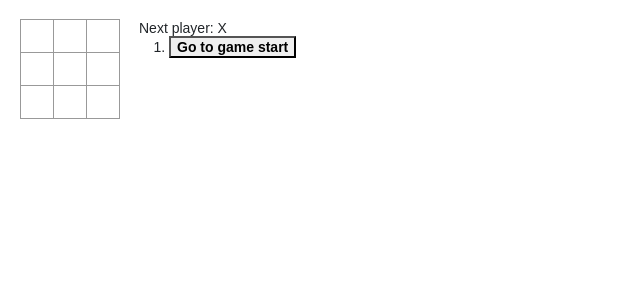
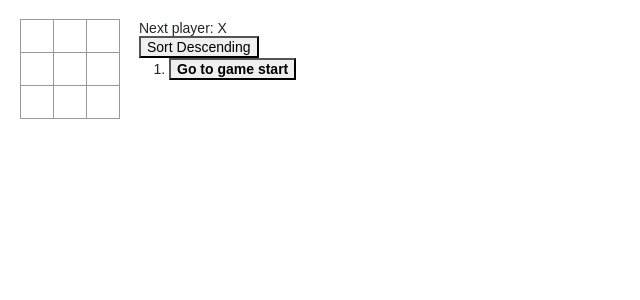
Before and after one commit to IoanaCosmina/tic-tac-toe-game, a React (Vite) app: page / in a window 1280 px wide. Shown: the top 300 px of the page, without its empty margins (0-640 px from the left). Built offline with nearby package versions, Linux system fonts and the light colour scheme.

Commit message:
Add a toggle button that lets you sort the moves in either ascending or descending order.

```diff
--- a/src/index.js
+++ b/src/index.js
@@ -52,7 +52,8 @@ class Game extends React.Component {
                 squares: Array(9).fill(null)
             }],
             xIsNext: true,
-            stepNumber: 0
+            stepNumber: 0,
+            isOrderAsc: true
         };
     }
 
@@ -86,12 +87,18 @@ class Game extends React.Component {
         })
     }
 
+    handleToggleOrder() {
+        this.setState({
+            isOrderAsc: !this.state.isOrderAsc
+        })
+    }
+
     render() {
         const history = this.state.history;
         const current = history[this.state.stepNumber];
         const winner = calculateWinner(current.squares);
 
-        const moves = history.map((step, move) => {
+        let moves = history.map((step, move) => {
             const latestMove = step.lastestMove;
             const row = Math.floor(latestMove / 3) + 1;
             const column = (latestMove % 3) + 1;
@@ -106,6 +113,11 @@ class Game extends React.Component {
                 </li>
             )
         });
+
+        const isOrderAsc = this.state.isOrderAsc;
+        if(!isOrderAsc) {
+            moves.reverse();
+        }
 
         let status;
         if (winner) {
@@ -124,6 +136,9 @@ class Game extends React.Component {
                 </div>
                 <div className="game-info">
                     <div>{status}</div>
+                    <button
+                        onClick={() => this.handleToggleOrder()}
+                    >{isOrderAsc ? 'Sort Descending' : 'Sort Ascending'}</button>
                     <ol>{moves}</ol>
                 </div>
             </div>
```
Also changed, not shown: 2 other files (tests, documents, lock files or other folders).
